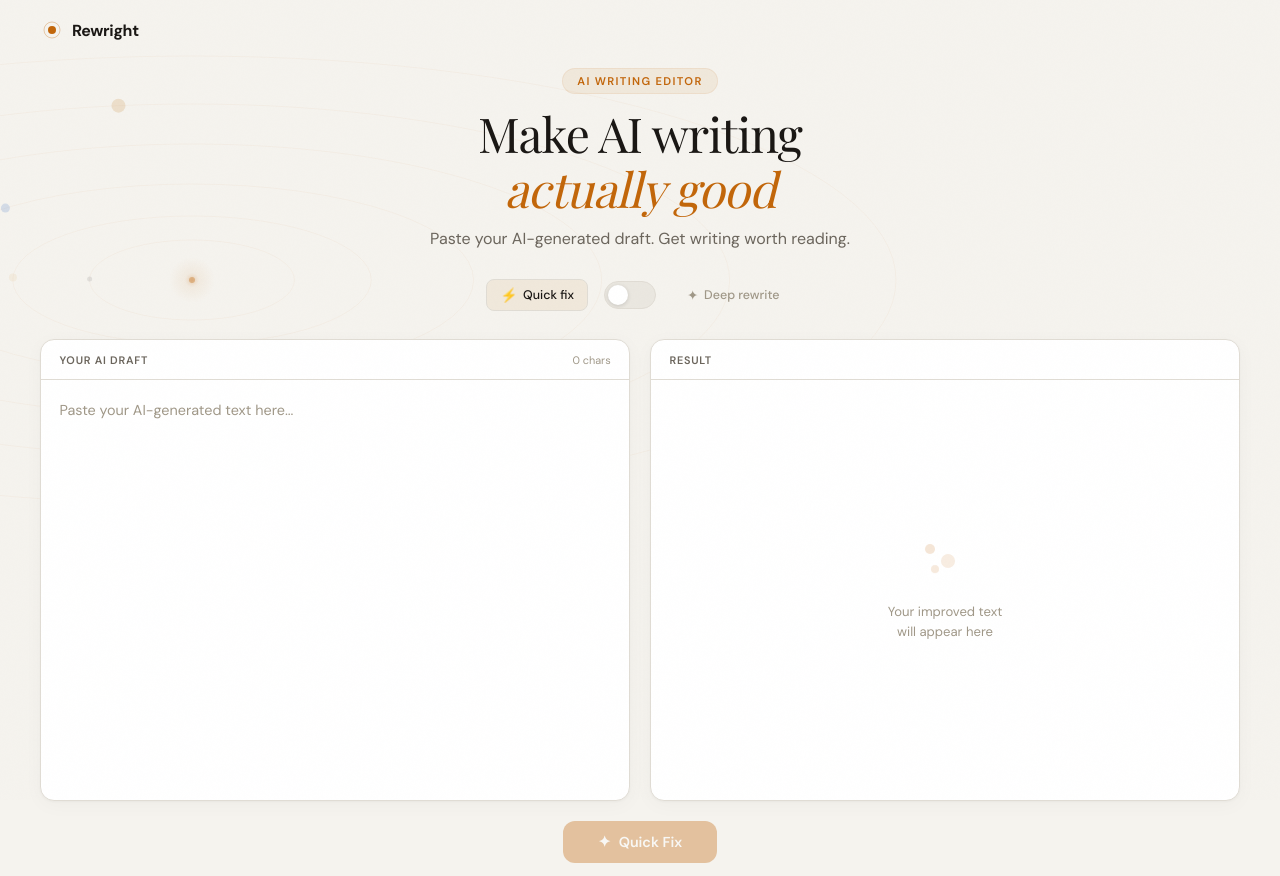
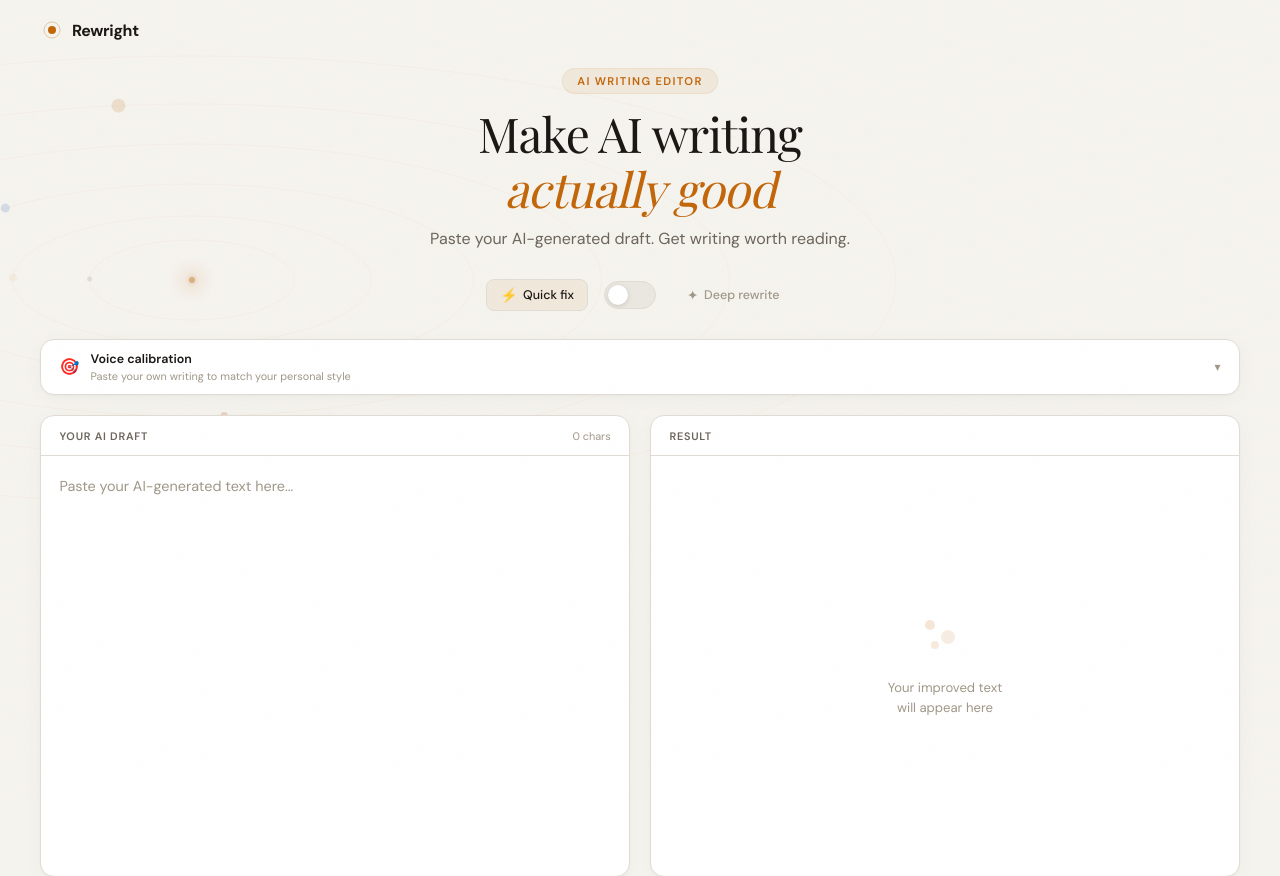
Before and after one commit to HemanthKusi/Humanizer_App, a Django app: page / in a window 1280 px wide. Shown: the top 876 px of the page. Run offline with Django 5.2, Linux system fonts and the light colour scheme; some web fonts are replaced.

Commit message:
Added a voice calibration in the llm_engine, so that the LLM follows the user's own writing style. Now, the main.js also checks and validates the voice callibration text to maintain atleast of 200 words and 1000 chars and sends the request along with the voice calibration. And in the JSON request if the humanize function finds the voice text, it calls the llm along with the voice calibration prompt along with the existing system prompt.

```diff
--- a/core/static/core/main.js
+++ b/core/static/core/main.js
@@ -128,6 +128,15 @@ const toggleDeep  = document.getElementById('toggle-deep');
 const modeQuick   = document.getElementById('mode-quick');
 const modeDeep    = document.getElementById('mode-deep');
 const resultStats = document.getElementById('result-stats');
+/* Voice calibration elements */
+const voiceSection = document.getElementById('voice-section');
+const voiceToggle  = document.getElementById('voice-toggle');
+const voiceBody    = document.getElementById('voice-body');
+const voiceSample  = document.getElementById('voice-sample');
+const voiceCount   = document.getElementById('voice-count');
+
+const VOICE_MIN_WORDS = 200;
+const VOICE_MIN_CHARS = 1000;
 document.querySelector('.btn-text').textContent = 'Quick Fix';
 
 
@@ -197,6 +206,53 @@ modeDeep.addEventListener('click', function () {
     }
 });
 
+/* ═══════════════════════════════════════════════════════════════════
+   VOICE CALIBRATION
+   ═══════════════════════════════════════════════════════════════════ */
+
+/* Toggle open/close */
+voiceToggle.addEventListener('click', function () {
+    voiceSection.classList.toggle('open');
+});
+
+/* Update word/char count as user types */
+voiceSample.addEventListener('input', function () {
+    const text = this.value;
+    const len = text.length;
+    const words = text.trim() ? text.trim().split(/\s+/).length : 0;
+
+    voiceCount.textContent = `${words.toLocaleString()} words · ${len.toLocaleString()} chars`;
+
+    /* Show green when minimum is met */
+    if (words >= VOICE_MIN_WORDS && len >= VOICE_MIN_CHARS) {
+        voiceCount.classList.add('valid');
+    } else {
+        voiceCount.classList.remove('valid');
+    }
+});
+
+/**
+ * Check if voice sample is valid.
+ * Returns the sample text if valid, empty string if no sample,
+ * or null if sample exists but is too short (shows error).
+ */
+function getVoiceSample() {
+    const text = voiceSample.value.trim();
+
+    /* No sample at all — that's fine, it's optional */
+    if (text.length === 0) return '';
+
+    const words = text.split(/\s+/).length;
+    const chars = text.length;
+
+    /* Sample exists but too short */
+    if (words < VOICE_MIN_WORDS || chars < VOICE_MIN_CHARS) {
+        return null;
+    }
+
+    return text;
+}
+
 
 /* ═══════════════════════════════════════════════════════════════════
    5. REWRITE BUTTON
@@ -224,11 +280,27 @@ btnRewrite.addEventListener('click', async function () {
 
 async function callAPI(text) {
     const deepRewrite = toggleDeep.checked;
+    const voiceSampleText = getVoiceSample();
+
+    /* Voice sample exists but too short */
+    if (voiceSampleText === null) {
+        const words = voiceSample.value.trim().split(/\s+/).length;
+        const chars = voiceSample.value.trim().length;
+        throw new Error(
+            `Voice sample too short: ${words} words / ${chars} chars. ` +
+            `Need at least ${VOICE_MIN_WORDS} words and ${VOICE_MIN_CHARS} chars. ` +
+            `Add more text or clear the sample to use default style.`
+        );
+    }
 
     const response = await fetch('/api/humanize/', {
         method: 'POST',
         headers: { 'Content-Type': 'application/json' },
-        body: JSON.stringify({ text, deep_rewrite: deepRewrite }),
+        body: JSON.stringify({
+            text,
+            deep_rewrite: deepRewrite,
+            voice_sample: voiceSampleText,
+        }),
     });
 
     const data = await response.json();
--- a/core/static/core/style.css
+++ b/core/static/core/style.css
@@ -802,3 +802,161 @@ body.premium .btn-rewrite:hover:not(:disabled) {
 .btn-rewrite.pulse {
     animation: btnPulse 0.8s ease-out;
 }
+
+/* ═══════════════════════════════════════════════════════════════════
+   VOICE CALIBRATION SECTION
+   ═══════════════════════════════════════════════════════════════════ */
+
+.voice-section {
+    max-width: 1320px;
+    margin: 0 auto 1.25rem;
+    border: 1px solid var(--border);
+    border-radius: var(--radius);
+    background: var(--surface);
+    box-shadow: var(--shadow);
+    overflow: hidden;
+    transition: all 0.6s ease;
+}
+
+/* Toggle bar */
+.voice-toggle {
+    display: flex;
+    align-items: center;
+    justify-content: space-between;
+    padding: 0.7rem 1.15rem;
+    width: 100%;
+    background: none;
+    border: none;
+    cursor: pointer;
+    font-family: var(--font-body);
+    color: var(--text-primary);
+    transition: background 0.2s ease;
+}
+
+.voice-toggle:hover {
+    background: var(--accent-soft);
+}
+
+.voice-toggle-left {
+    display: flex;
+    align-items: center;
+    gap: 0.7rem;
+}
+
+.voice-icon {
+    font-size: 1rem;
+}
+
+.voice-toggle-text {
+    display: flex;
+    flex-direction: column;
+    align-items: flex-start;
+    gap: 0.1rem;
+}
+
+.voice-title {
+    font-size: 0.78rem;
+    font-weight: 600;
+    color: var(--text-primary);
+    transition: color 0.6s ease;
+}
+
+.voice-subtitle {
+    font-size: 0.68rem;
+    color: var(--text-tertiary);
+    transition: color 0.6s ease;
+}
+
+.voice-arrow {
+    font-size: 0.75rem;
+    color: var(--text-tertiary);
+    transition: transform 0.3s ease;
+}
+
+.voice-section.open .voice-arrow {
+    transform: rotate(180deg);
+}
+
+/* Collapsible body */
+.voice-body {
+    max-height: 0;
+    overflow: hidden;
+    transition: max-height 0.4s cubic-bezier(0.4, 0, 0.2, 1);
+}
+
+.voice-section.open .voice-body {
+    max-height: 300px;
+}
+
+.voice-input-wrapper {
+    padding: 0 1.15rem 0.85rem;
+}
+
+/* Textarea */
+#voice-sample {
+    width: 100%;
+    height: 140px;
+    padding: 0.85rem;
+    border: 1px solid var(--border);
+    border-radius: 8px;
+    outline: none;
+    resize: none;
+    font-size: 0.85rem;
+    line-height: 1.7;
+    color: var(--text-primary);
+    font-family: var(--font-body);
+    background: var(--bg);
+    transition: border-color 0.2s ease, background 0.6s ease, color 0.6s ease;
+}
+
+#voice-sample:focus {
+    border-color: var(--accent);
+}
+
+#voice-sample::placeholder {
+    color: var(--text-tertiary);
+    font-size: 0.82rem;
+}
+
+#voice-sample::-webkit-scrollbar { width: 5px; }
+#voice-sample::-webkit-scrollbar-track { background: transparent; }
+#voice-sample::-webkit-scrollbar-thumb { background: var(--border); border-radius: 999px; }
+
+/* Meta line below textarea */
+.voice-meta {
+    display: flex;
+    align-items: center;
+    justify-content: space-between;
+    padding: 0.4rem 0.1rem 0;
+}
+
+.voice-count {
+    font-size: 0.68rem;
+    color: var(--text-tertiary);
+    font-variant-numeric: tabular-nums;
+    transition: color 0.3s ease;
+}
+
+/* Turns accent color when minimum is met */
+.voice-count.valid {
+    color: var(--accent);
+    font-weight: 600;
+}
+
+.voice-min {
+    font-size: 0.65rem;
+    color: var(--text-tertiary);
+    opacity: 0.6;
+}
+
+/* Warning when sample is too short and user tries to rewrite */
+.voice-warning {
+    font-size: 0.72rem;
+    color: #dc2626;
+    padding: 0.3rem 0.1rem 0;
+    display: none;
+}
+
+.voice-warning.show {
+    display: block;
+}
--- a/core/templates/core/index.html
+++ b/core/templates/core/index.html
@@ -61,6 +61,35 @@
                 <span class="mode-btn-icon">✦</span>
                 Deep rewrite
             </button>
+        </div>
+
+        <!-- Voice Calibration -->
+        <div class="voice-section" id="voice-section">
+            <button class="voice-toggle" id="voice-toggle">
+                <div class="voice-toggle-left">
+                    <span class="voice-icon">🎯</span>
+                    <div class="voice-toggle-text">
+                        <span class="voice-title">Voice calibration</span>
+                        <span class="voice-subtitle">Paste your own writing to match your personal style</span>
+                    </div>
+                </div>
+                <span class="voice-arrow" id="voice-arrow">▾</span>
+            </button>
+
+            <div class="voice-body" id="voice-body">
+                <div class="voice-input-wrapper">
+                    <textarea
+                        id="voice-sample"
+                        placeholder="Paste 2-3 paragraphs of your own writing here. The more you give, the better the style match.
+
+For example: a blog post you wrote, an email you're proud of, a report in your voice. Anything that sounds like YOU."
+                    ></textarea>
+                    <div class="voice-meta">
+                        <span class="voice-count" id="voice-count">0 words · 0 chars</span>
+                        <span class="voice-min">min 200 words · 1,000 chars</span>
+                    </div>
+                </div>
+            </div>
         </div>
 
         <!-- Panels — identical structure, no footers -->
--- a/core/views.py
+++ b/core/views.py
@@ -70,8 +70,10 @@ def humanize(request: HttpRequest) -> JsonResponse:
         body = json.loads(request.body.decode('utf-8'))
 
         # Extract fields
+        # Extract fields
         text = body.get('text', '').strip()
         deep_rewrite = body.get('deep_rewrite', False)
+        voice_sample = body.get('voice_sample', '').strip()
 
         # Validate: no empty text
         if not text:
@@ -101,7 +103,7 @@ def humanize(request: HttpRequest) -> JsonResponse:
 
         # ── Step 2: Toggle is ON — send text to LLM ──
         try:
-            llm_result = humanize_with_llm(text)
+            llm_result = humanize_with_llm(text, voice_sample=voice_sample)
         except Exception as llm_error:
             # If the LLM fails, return the rule-based result as fallback
             # with a warning so the user knows the LLM part failed
```
Also changed, not shown: core/llm_engine.py (+61 -37 lines).
